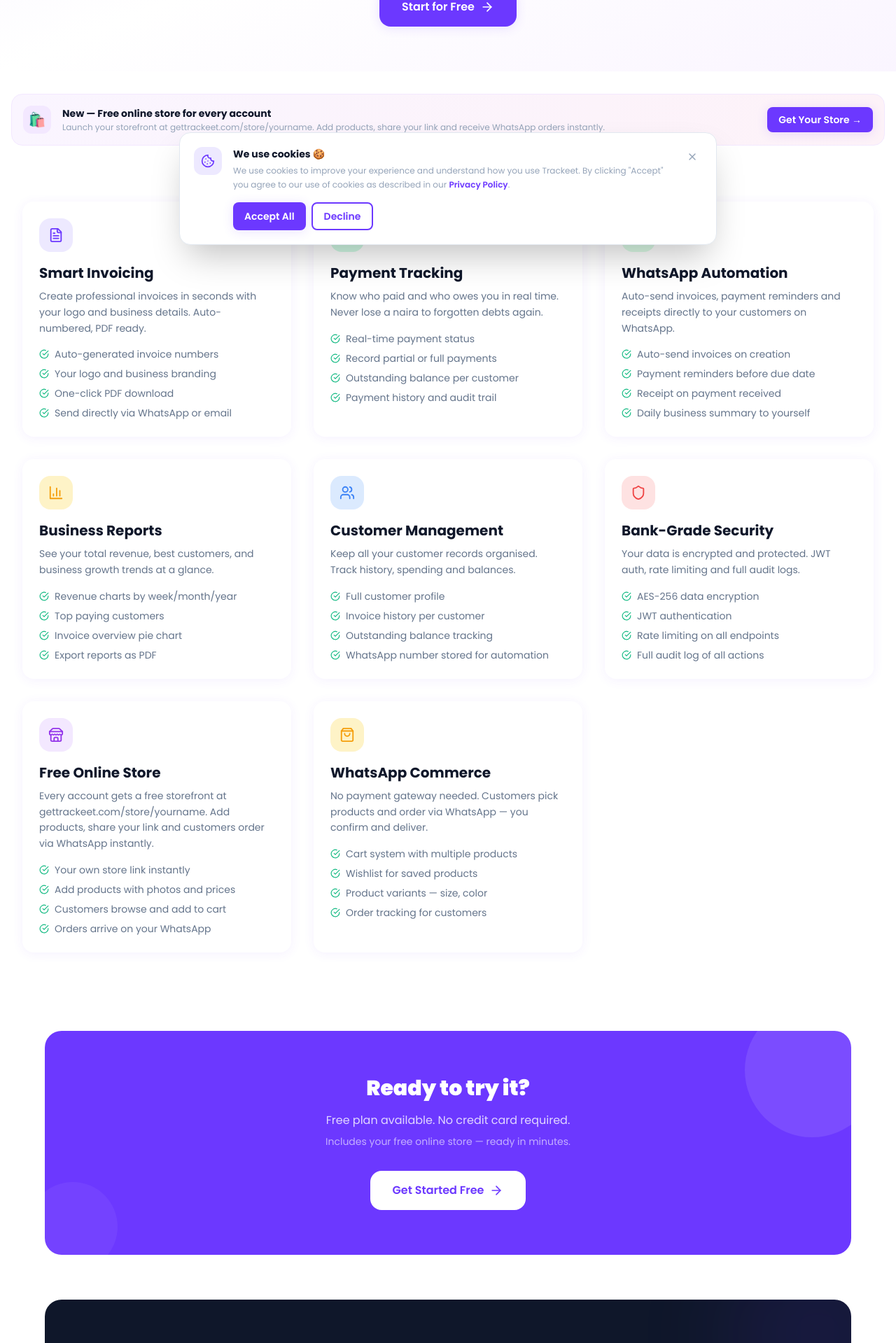
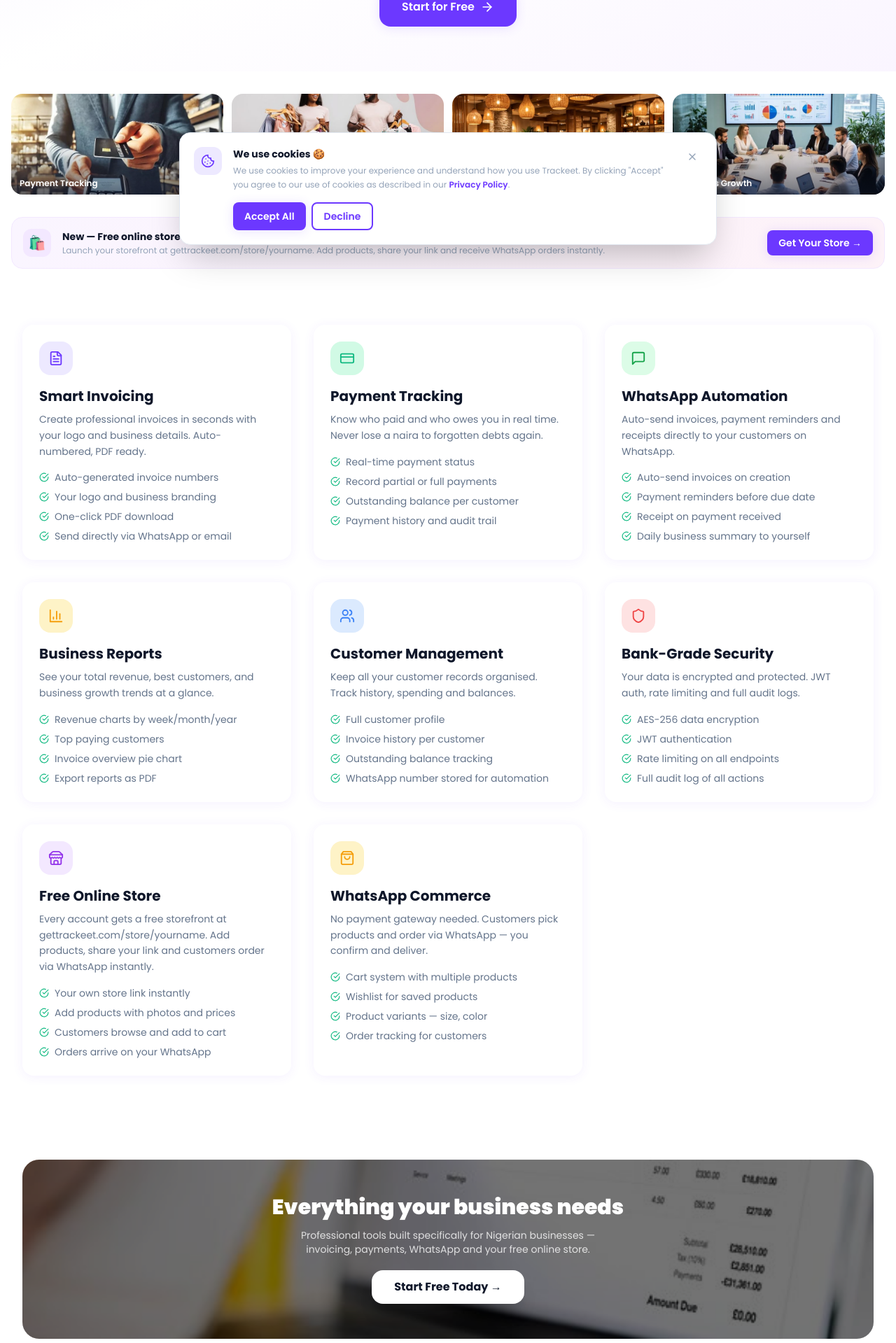
Before and after one commit to Emmirez/trackeet, a React (Vite) app in the folder frontend/: page /features in a window 1280 px wide. Shown: the part 434-2353 px from the top of the page at 70% size. Built offline with nearby package versions, Linux system fonts and the light colour scheme; no server answers.

Commit message:
Add images to FeaturesPage

```diff
--- a/frontend/src/pages/landing/FeaturesPage.jsx
+++ b/frontend/src/pages/landing/FeaturesPage.jsx
@@ -155,6 +155,33 @@ export default function FeaturesPage() {
         </div>
       </section>
 
+      {/* Business image strip */}
+      <div className="bg-white dark:bg-dark px-4 pt-8">
+        <div className="max-w-7xl mx-auto grid grid-cols-4 gap-3">
+          {[
+            { src: "/images/pay.jpg", label: "Payment Tracking" },
+            { src: "/images/fashion.jpg", label: "Online Store" },
+            { src: "/images/restuarant.jpg", label: "Food Business" },
+            { src: "/images/business.jpg", label: "Business Growth" },
+          ].map((img, i) => (
+            <div
+              key={i}
+              className="relative h-36 rounded-2xl overflow-hidden group"
+            >
+              <img
+                src={img.src}
+                alt={img.label}
+                className="w-full h-full object-cover group-hover:scale-105 transition-transform duration-500"
+              />
+              <div className="absolute inset-0 bg-gradient-to-t from-dark/60 via-transparent to-transparent" />
+              <p className="absolute bottom-2 left-3 text-white text-xs font-semibold">
+                {img.label}
+              </p>
+            </div>
+          ))}
+        </div>
+      </div>
+
       {/* Storefront banner */}
       <div className="bg-white dark:bg-dark px-4 pt-8">
         <div className="max-w-7xl mx-auto">
@@ -227,6 +254,33 @@ export default function FeaturesPage() {
         </div>
       </section>
 
+      {/* Lifestyle banner */}
+      <div className="py-10 px-4 sm:px-6 lg:px-8 bg-white dark:bg-dark">
+        <div className="max-w-7xl mx-auto relative rounded-3xl overflow-hidden h-64">
+          <img
+            src="/images/invoice.jpg"
+            alt="Business owners"
+            className="w-full h-full object-cover"
+          />
+          <div className="absolute inset-0 bg-black/55" />
+          <div className="absolute inset-0 flex items-center justify-center flex-col text-center px-8">
+            <h3 className="text-2xl sm:text-3xl font-black text-white mb-3">
+              Everything your business needs
+            </h3>
+            <p className="text-white/80 text-sm max-w-md mb-5">
+              Professional tools built specifically for Nigerian businesses —
+              invoicing, payments, WhatsApp and your free online store.
+            </p>
+            <Link
+              to="/register"
+              className="bg-white text-dark font-bold px-8 py-3 rounded-2xl hover:bg-gray-100 transition-all shadow-xl hover:scale-105"
+            >
+              Start Free Today →
+            </Link>
+          </div>
+        </div>
+      </div>
+
       {/* CTA */}
       <div className="py-8 bg-white dark:bg-dark">
         <div className="max-w-6xl mx-4 sm:mx-8 lg:mx-auto">
```
